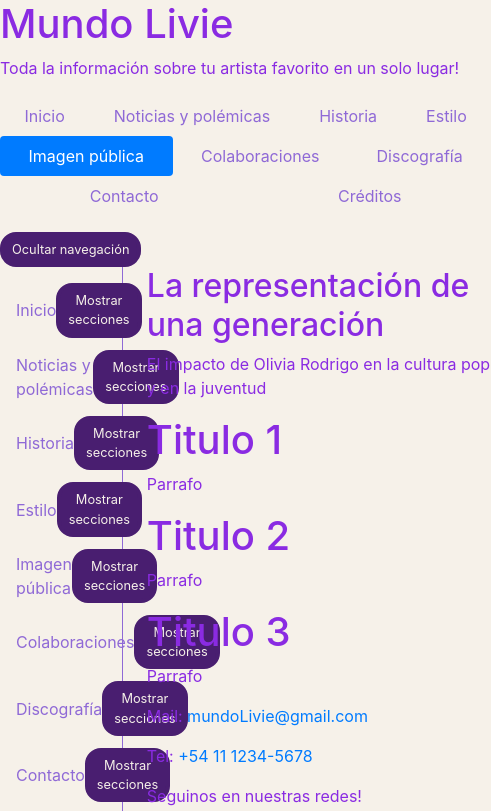
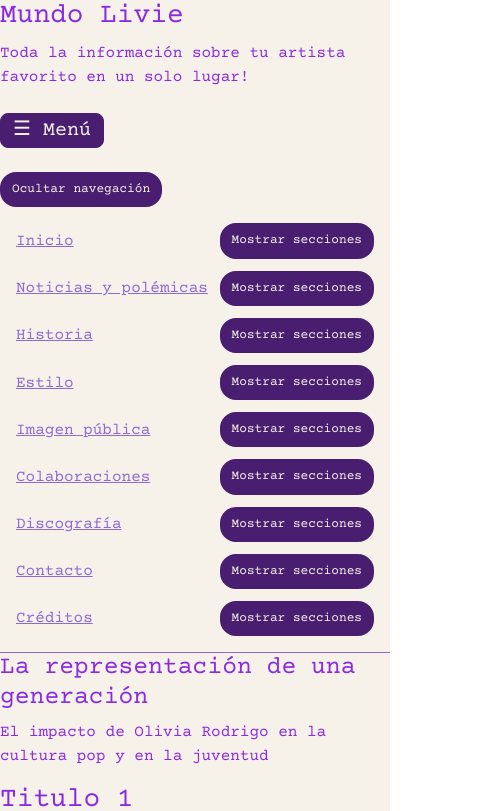
Before and after one commit to M4itena/Trabajo-Practico-N2, a plain HTML site: page prensa.html in a window 390 px wide. Both pictures are taken after a click on the button "Mostrar navegación". Shown: the top 811 px of the page, 491 px wide, since content can reach past the window. Drawn offline with nearby package versions, Linux system fonts and the light colour scheme.

Commit message:
Optimizando navegadores
Mejorando la visualización de los navegadores para otros dispositivos

```diff
--- a/contacto.html
+++ b/contacto.html
@@ -6,9 +6,9 @@
     <meta charset="UTF-8">
     <meta name="viewport" content="width=device-width, initial-scale=1.0">
     <title>Contactanos</title>
-    <link href="css/estilos.css" rel="stylesheet">
     <link href="https://cdn.jsdelivr.net/npm/bootstrap@6.0.0-alpha.1/dist/css/bootstrap.min.css" rel="stylesheet"
         integrity="sha384-B/GM4XqrwHnWXNOWMbloTmrYXZg10cakYGmpfsR/bbzQ6JAJI4ihuyADKLnBgrCe" crossorigin="anonymous">
+    <link href="css/estilos.css" rel="stylesheet">
     <link rel="preconnect" href="https://fonts.googleapis.com">
     <link rel="preconnect" href="https://fonts.gstatic.com" crossorigin>
     <link
@@ -26,8 +26,9 @@
         <header>
                 <h1>Mundo Livie</h1>
                 <p>¡Contáctanos para más información!</p>
-                <nav>
-                <ul class="nav nav-pills nav-fill">
+                <nav class="navbar navbar-expand-lg">
+                    <button class="navbar-toggler" type="button" data-bs-toggle="collapse" data-bs-target="#navegacionSuperior">☰ Menú</button>
+                <ul class="nav nav-pills nav-fill w-100 collapse navbar-collapse" id="navegacionSuperior">
                     <li class="nav-item">
                         <a class="nav-link" href="index.html">Inicio</a>
                     </li>
@@ -249,10 +250,8 @@
         </main>
         </div>
     </div>
+    <script type="module" src="https://cdn.jsdelivr.net/npm/bootstrap@6.0.0-alpha.1/dist/js/bootstrap.bundle.min.js" integrity="sha384-1a/pXj49ZQ1aHEmrJ+gMw1otqoVsYwlEnlD8mIfY2TV03r20Y0CN7uqx1tQogjPL" crossorigin="anonymous"></script>
     <script src="js/script.js"></script>
-    <script type="module" src="https://cdn.jsdelivr.net/npm/bootstrap@6.0.0-alpha.1/dist/js/bootstrap.bundle.min.js"
-        integrity="sha384-1a/pXj49ZQ1aHEmrJ+gMw1otqoVsYwlEnlD8mIfY2TV03r20Y0CN7uqx1tQogjPL"
-        crossorigin="anonymous"></script>
 </body>
 
 </html>
--- a/css/estilos.css
+++ b/css/estilos.css
@@ -109,3 +109,62 @@ body{
 .listaSecciones.seccionesAbiertas {
   display: block;
 }
+
+/* CONTROL DE LAYOUT PARA OTROS DISPOSITIVOS */
+
+/* NAVEGADORES */
+
+header .navbar,
+#navegacionSuperior {
+  background-color: #F6F1E9;
+  background-image: none;
+  border: 0;
+}
+
+.navbar-toggler {
+  border: 0.12rem solid #491E70;
+  border-radius: 0.5rem;
+  background-color: #491E70;
+  color: #F6F1E9;
+  padding: 0.4rem 0.75rem;
+}
+
+@media (max-width: 62rem) {
+  #distribucionPagina.panelAbierto #panelLateral {
+    width: 32%;
+  }
+
+  #distribucionPagina.panelAbierto main {
+    width: 68%;
+    padding-left: 1rem;
+  }
+
+  #navegacionSuperior {
+    flex-direction: column;
+  }
+
+  #navegacionSuperior .nav-item,
+  #navegacionSuperior .nav-link {
+    width: 100%;
+  }
+}
+
+@media (max-width: 48rem) {
+  #distribucionPagina.panelAbierto {
+    flex-direction: column;
+  }
+
+  #distribucionPagina.panelAbierto #panelLateral,
+  #distribucionPagina.panelAbierto main {
+    width: 100%;
+  }
+
+  #distribucionPagina.panelAbierto #panelLateral {
+    border-right: 0;
+    border-bottom: 0.06rem solid #8F69D6;
+  }
+
+  #distribucionPagina.panelAbierto main {
+    padding-left: 0;
+  }
+}
--- a/prensa.html
+++ b/prensa.html
@@ -6,9 +6,9 @@
     <meta charset="UTF-8">
     <meta name="viewport" content="width=device-width, initial-scale=1.0">
     <title>La Prensa</title>
-    <link href="css/estilos.css" rel="stylesheet">
     <link href="https://cdn.jsdelivr.net/npm/bootstrap@6.0.0-alpha.1/dist/css/bootstrap.min.css" rel="stylesheet"
         integrity="sha384-B/GM4XqrwHnWXNOWMbloTmrYXZg10cakYGmpfsR/bbzQ6JAJI4ihuyADKLnBgrCe" crossorigin="anonymous">
+    <link href="css/estilos.css" rel="stylesheet">
     <link rel="preconnect" href="https://fonts.googleapis.com">
     <link rel="preconnect" href="https://fonts.gstatic.com" crossorigin>
     <link
@@ -26,8 +26,9 @@
         <header>
             <h1>Mundo Livie</h1>
             <p>Toda la información sobre tu artista favorito en un solo lugar!</p>
-            <nav>
-                <ul class="nav nav-pills nav-fill">
+            <nav class="navbar navbar-expand-lg">
+                <button class="navbar-toggler" type="button" data-bs-toggle="collapse" data-bs-target="#navegacionSuperior">☰ Menú</button>
+                <ul class="nav nav-pills nav-fill w-100 collapse navbar-collapse" id="navegacionSuperior">
                     <li class="nav-item">
                         <a class="nav-link" href="index.html">Inicio</a>
                     </li>
@@ -219,10 +220,8 @@
         </main>
         </div>
     </div>
+    <script type="module" src="https://cdn.jsdelivr.net/npm/bootstrap@6.0.0-alpha.1/dist/js/bootstrap.bundle.min.js" integrity="sha384-1a/pXj49ZQ1aHEmrJ+gMw1otqoVsYwlEnlD8mIfY2TV03r20Y0CN7uqx1tQogjPL" crossorigin="anonymous"></script>
     <script src="js/script.js"></script>
-    <script type="module" src="https://cdn.jsdelivr.net/npm/bootstrap@6.0.0-alpha.1/dist/js/bootstrap.bundle.min.js"
-        integrity="sha384-1a/pXj49ZQ1aHEmrJ+gMw1otqoVsYwlEnlD8mIfY2TV03r20Y0CN7uqx1tQogjPL"
-        crossorigin="anonymous"></script>
 </body>
 
 </html>
```
Also changed, not shown: creditos.html (+4 -5 lines), discografia.html (+5 -6 lines), estetica.html (+4 -3 lines), historia.html (+5 -6 lines), index.html (+12 -8 lines), polemicas.html (+5 -6 lines), proyectos.html (+4 -3 lines).
